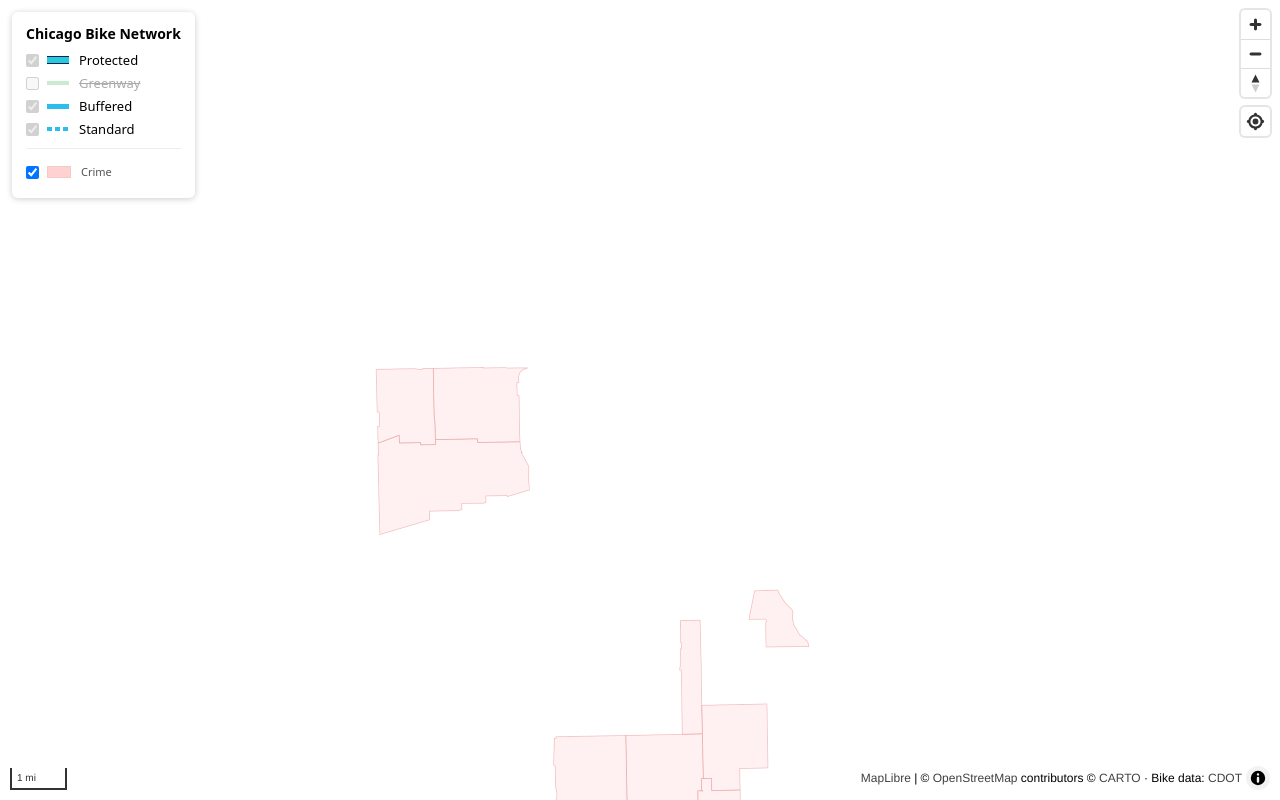
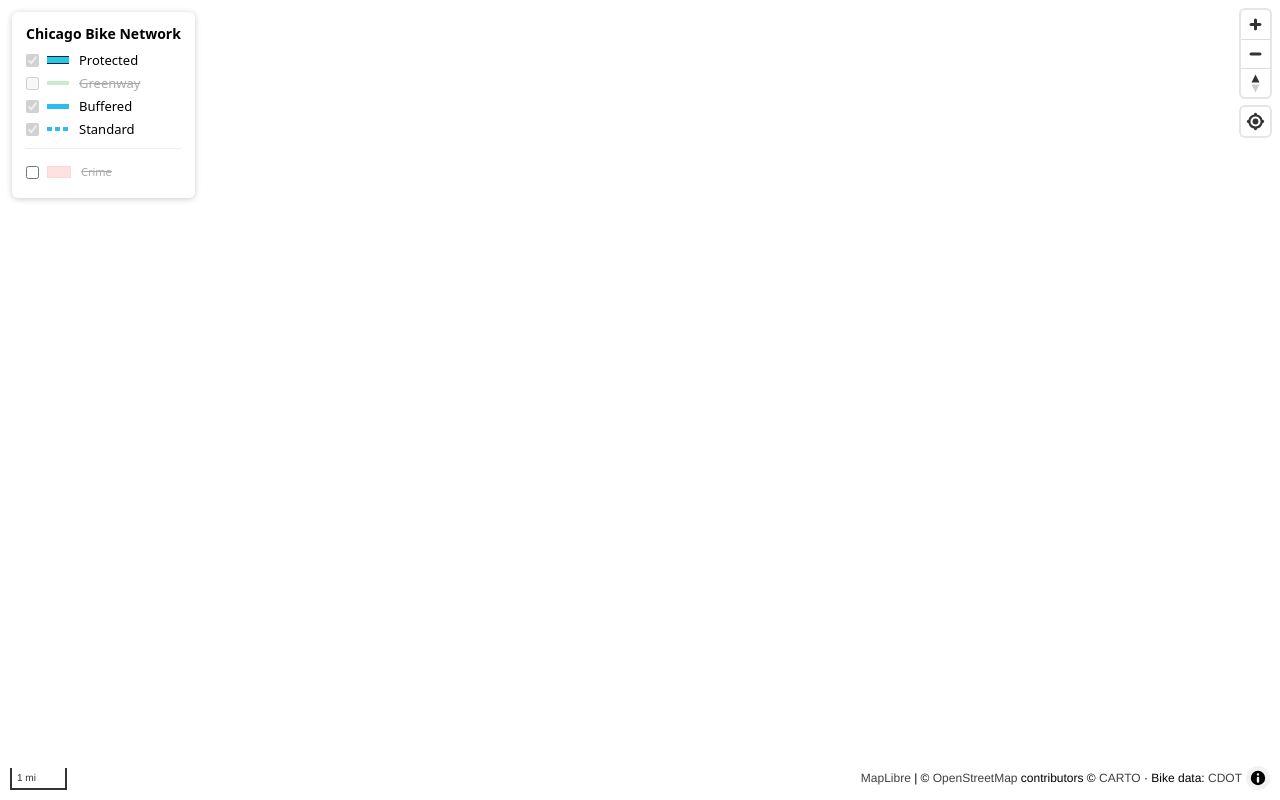
Before and after one commit to natechicago/bike-network, a plain HTML site: page index.html in a window 1280 px wide. Drawn offline with nearby package versions, Linux system fonts and the light colour scheme; no server answers.

Commit message:
commit 5

```diff
--- a/index.html
+++ b/index.html
@@ -47,7 +47,7 @@
   #legend .swatch.green   { background: #2FB13F; }
   #legend .swatch.buff    { height: 5px; background: #2CBDEE; }
   #legend .swatch.lane    { background: repeating-linear-gradient(90deg, #2CBDEE 0 5px, transparent 5px 8px); }
-  #legend .swatch.crime   { height: 10px; background: #ffb3b3; opacity: 0.6; border: 1px solid #e8a8a8; }
+  #legend .swatch.crime   { height: 10px; background: #ff8a8a; opacity: 0.7; border: 1px solid #d97070; }
 
   #legend .footnote {
     margin-top: 10px;
@@ -82,7 +82,7 @@
   <label class="row"><input type="checkbox" data-facility="Buffered Bike Lane" checked disabled><span class="swatch buff"></span><span class="label">Buffered</span></label>
   <label class="row"><input type="checkbox" data-facility="Bike Lane" checked disabled><span class="swatch lane"></span><span class="label">Standard</span></label>
   <div class="footnote">
-    <label class="row"><input type="checkbox" id="toggle-crime" checked><span class="swatch crime"></span><span class="label">Crime</span></label>
+    <label class="row off"><input type="checkbox" id="toggle-crime"><span class="swatch crime"></span><span class="label">Crime</span></label>
   </div>
 </div>
 
@@ -164,20 +164,21 @@ map.on('load', async () => {
     id: 'high-crime-fill',
     type: 'fill',
     source: 'high-crime',
+    layout: { visibility: 'none' },
     paint: {
-      'fill-color': '#ffb3b3',
-      'fill-opacity': 0.18
+      'fill-color': '#ff8a8a',
+      'fill-opacity': 0.22
     }
   });
   map.addLayer({
     id: 'high-crime-outline',
     type: 'line',
     source: 'high-crime',
-    layout: { 'line-cap': 'round', 'line-join': 'round' },
+    layout: { 'line-cap': 'round', 'line-join': 'round', visibility: 'none' },
     paint: {
-      'line-color': '#e8a8a8',
+      'line-color': '#d97070',
       'line-width': 0.8,
-      'line-opacity': 0.55
+      'line-opacity': 0.6
     }
   });
 
```
